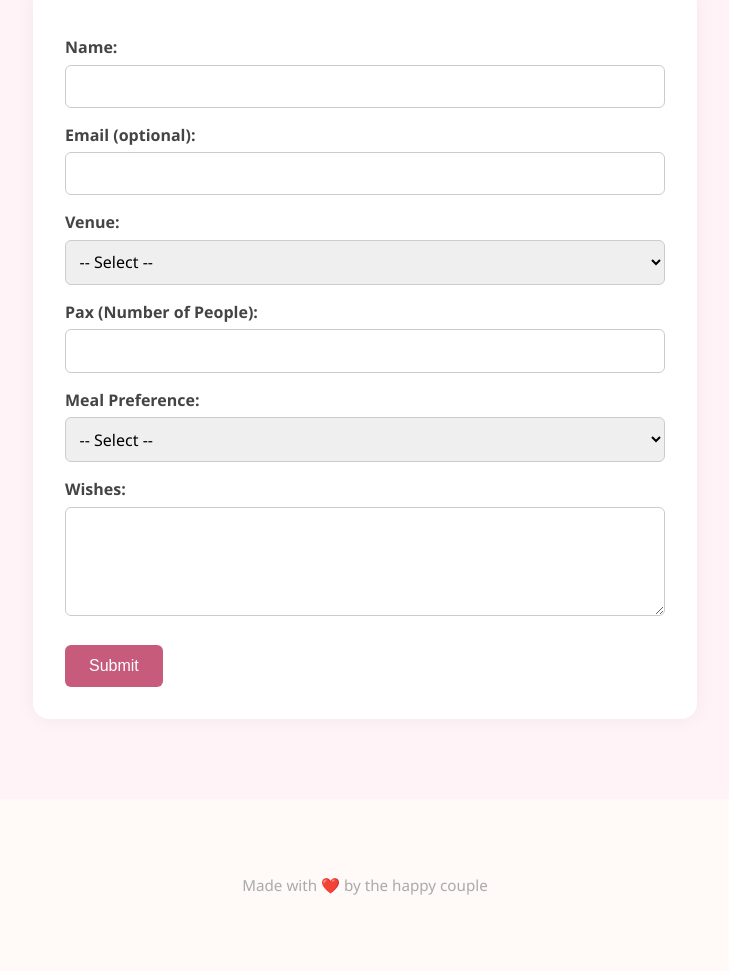
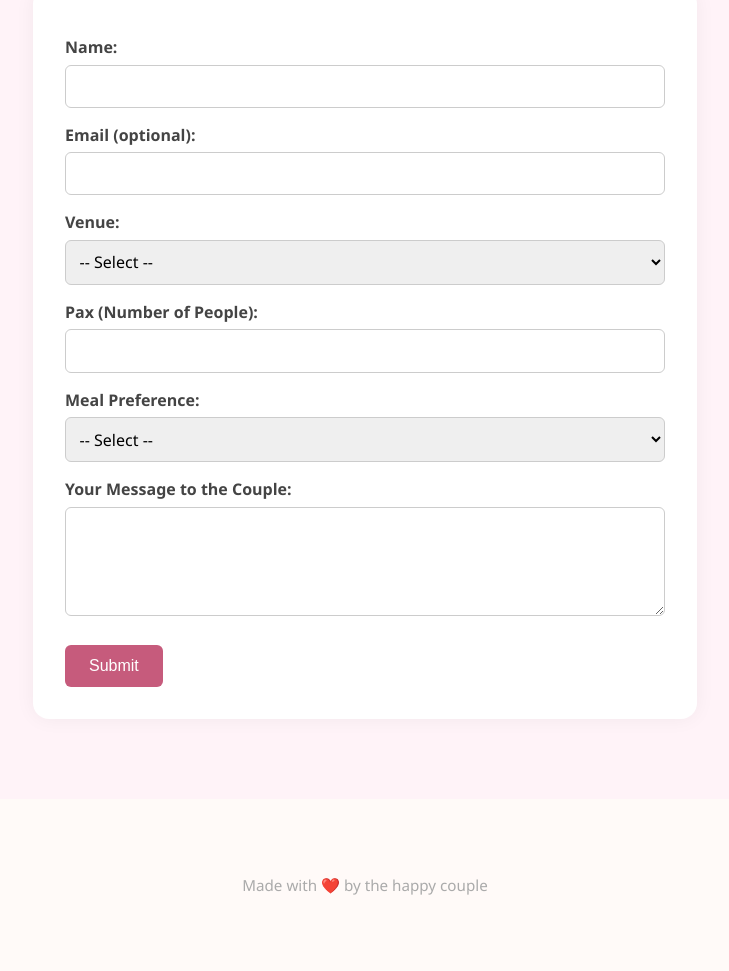
Before and after one commit to ngbk1993/wedding, a plain HTML site: page index.html in a window 1280 px wide. Shown: the part 4512-5483 px from the top of the page, without its empty margins (275-1004 px from the left). Drawn offline with Linux system fonts and the light colour scheme.

Commit message:
index.html: Update the wishes word.
Update the wishes word to Your Message to the Couple.

Signed-off-by: ngbk1993 <ngbk1993@yahoo.com>

```diff
--- a/index.html
+++ b/index.html
@@ -171,7 +171,7 @@
         <option value="Vege">Vege</option>
       </select>
 
-      <label>Wishes:</label>
+      <label>Your Message to the Couple:</label>
       <textarea name="message" rows="4"></textarea>
 
       <button type="submit">Submit</button>
```
